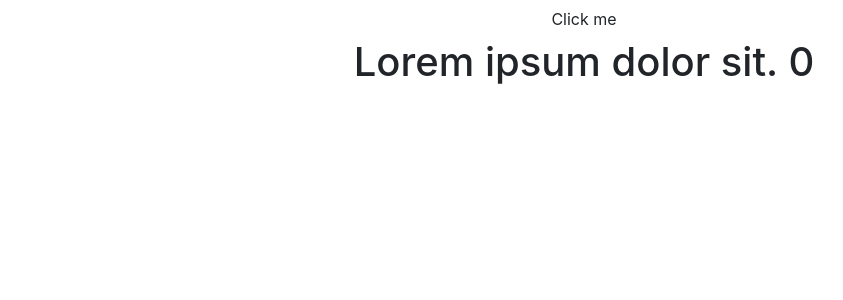
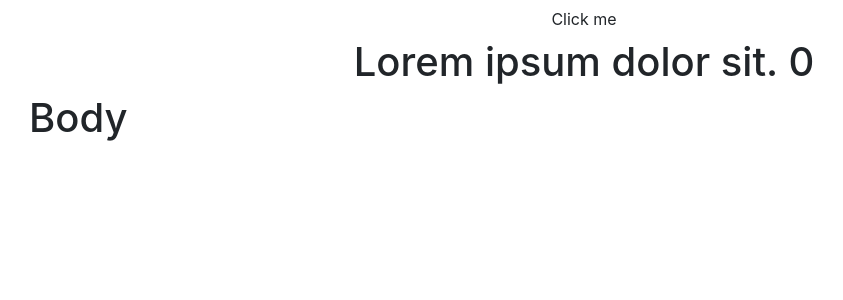
Before and after one commit to matiduck/GetOnBoard, a React (Create React App) app: page / in a window 1280 px wide. Shown: the top 300 px of the page, without its empty margins (56-899 px from the left). Built offline with nearby package versions, Linux system fonts and the light colour scheme.

Commit message:
add body in App.tsx

```diff
--- a/src/App.tsx
+++ b/src/App.tsx
@@ -8,6 +8,9 @@ function App() {
       <header>
         <Navbar />
       </header>
+      <body>
+        <h1>Body</h1>
+      </body>
     </div>
   );
 }
```
